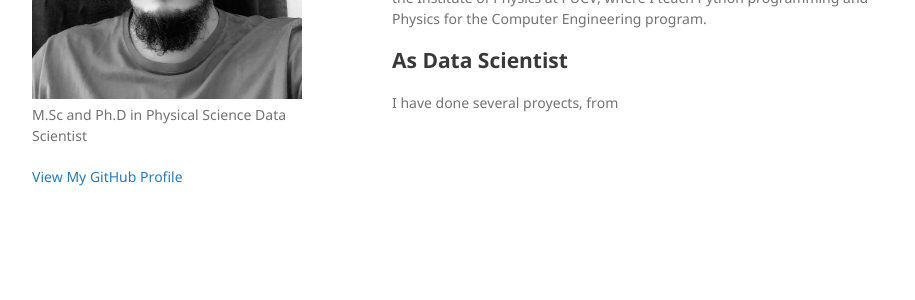
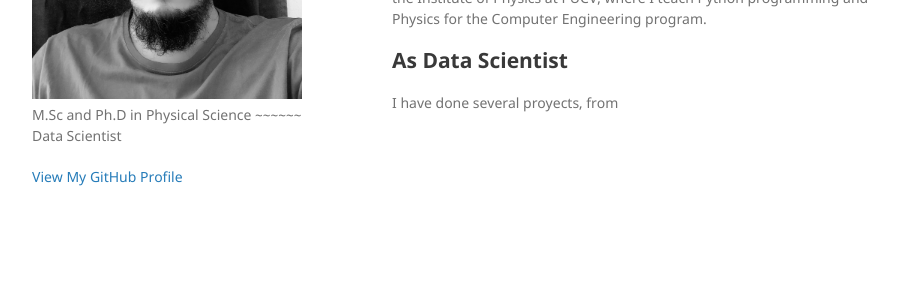
Before and after one commit to dariolopezd/dariolopezd.github.io, a Jekyll site: the page built from index.md, in a window 1280 px wide. Shown: the part 311-611 px from the top of the page, without its empty margins (178-1093 px from the left). Built offline with Jekyll 4.4.1, drawn with Linux system fonts in a browser that asks for light colours; our own code applies the rules of GitHub Pages for plain Markdown files.

```diff
--- a/_config.yml
+++ b/_config.yml
@@ -1,6 +1,6 @@
 title: Dr. Darío López Díaz
 logo: /assets/img/logo.jpg
-description: M.Sc and Ph.D in Physical Science          Data Scientist
+description: M.Sc and Ph.D in Physical Science ~~~~~~ Data Scientist
 show_downloads: false
 google_analytics:
 theme: jekyll-theme-minimal
```
